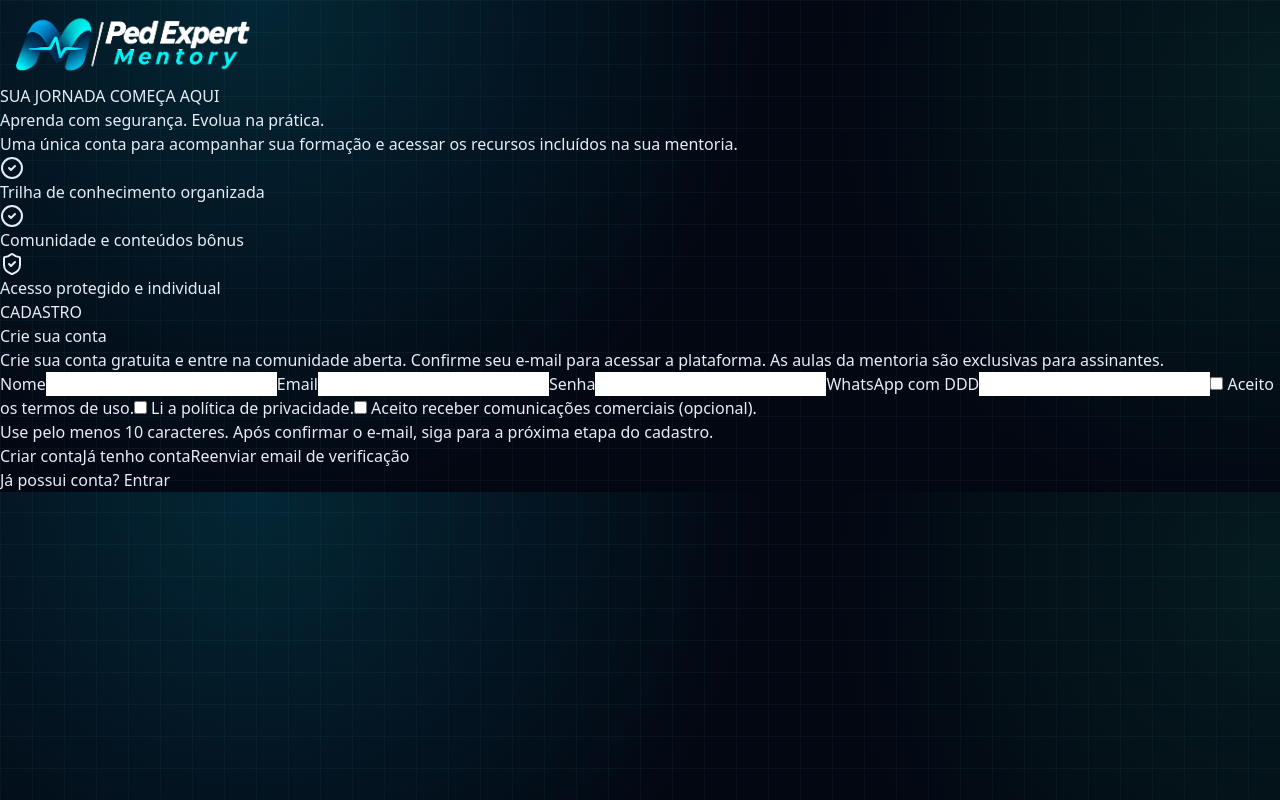
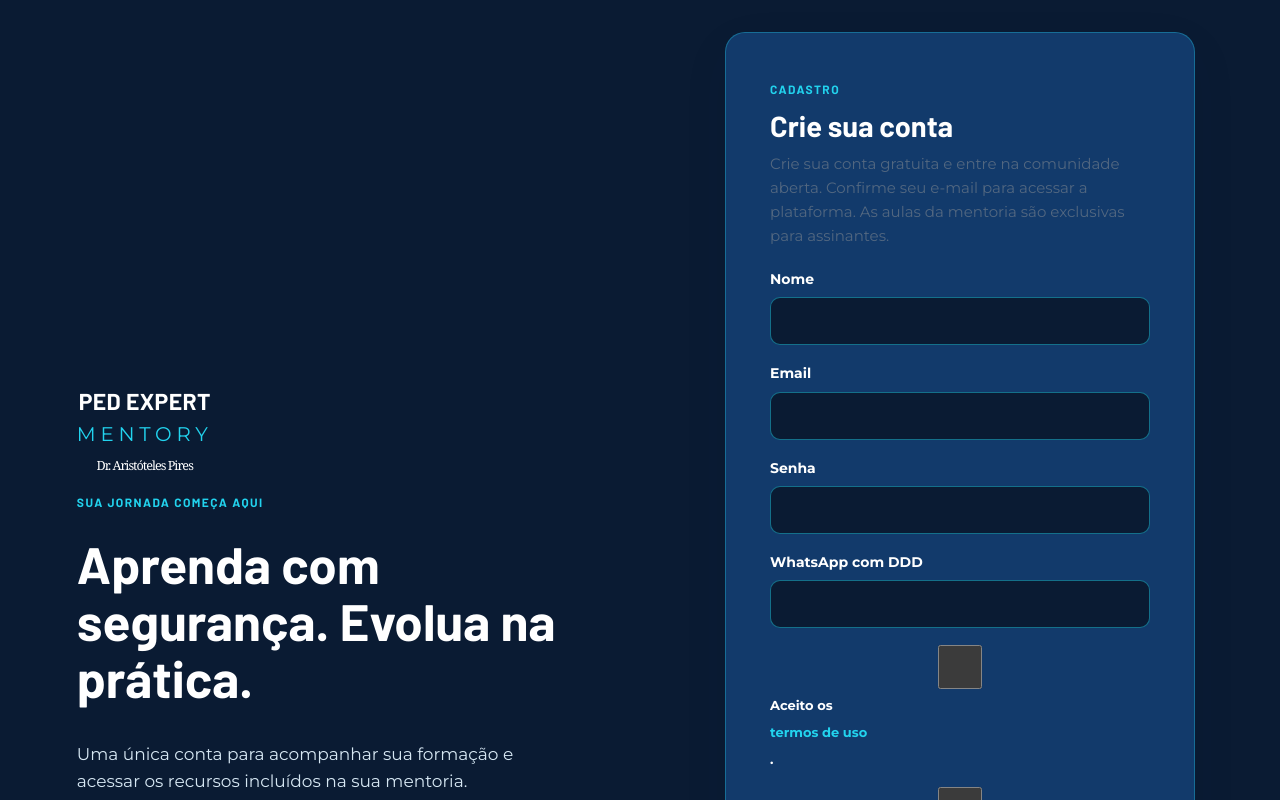
Before and after one commit to g4trader/iatron_calculator, a Next.js app in the folder frontend/: page /cadastro in a window 1280 px wide. Shown: the top 800 px of the page. Built offline with nearby package versions, Linux system fonts and the light colour scheme; no server answers; the database is empty.

Commit message:
feat(mentory): apply scoped official V1 palette, typography and wordmark

```diff
--- /dev/null
+++ b/frontend/app/cadastro/layout.tsx
@@ -0,0 +1,5 @@
+import '../mentory/mentory.css';
+import '../mentory/handoff.css';
+import '../mentory/ped-brand.css';
+import { pedFonts } from '../mentory/ped-fonts';
+export default function Layout({children}:{children:React.ReactNode}){return <div className={`mentory ${pedFonts}`}>{children}</div>}
--- a/frontend/app/mentory/layout.tsx
+++ b/frontend/app/mentory/layout.tsx
@@ -3,6 +3,8 @@ import './mentory-ux-v2.css';
 import './design-final.css';
 import './handoff.css';
 import './community.css';
+import './ped-brand.css';
+import { pedFonts } from './ped-fonts';
 import type { Metadata } from 'next';
-export const metadata: Metadata = { title: 'Ped Expert Mentory', description: 'Sua jornada de educação médica.', robots: { index: false, follow: false }, icons: { icon: '/images/mentory-favicon.png', shortcut: '/images/mentory-favicon.png', apple: '/images/mentory-favicon.png' } };
-export default function Layout({ children }: { children: React.ReactNode }) { return <div className="mentory">{children}</div>; }
+export const metadata: Metadata = { title: 'Ped Expert Mentory', description: 'Sua jornada de educação médica.', robots: { index: false, follow: false }, icons: { icon: '/images/ped-wordmark-icon.svg', shortcut: '/images/ped-wordmark-icon.svg', apple: '/images/ped-wordmark-icon.svg' } };
+export default function Layout({ children }: { children: React.ReactNode }) { return <div className={`mentory ${pedFonts}`}>{children}</div>; }
--- a/frontend/app/mentory/login/page.tsx
+++ b/frontend/app/mentory/login/page.tsx
@@ -1,5 +1,6 @@
+import { PedBrand } from "@/components/mentory/PedBrand";
 import Link from 'next/link';
 import { redirect } from 'next/navigation';
 import { getCurrentUser } from '@/lib/authz';
 import { PasswordLoginForm } from '@/components/auth/PasswordLoginForm';
-export default async function Login(){ if(await getCurrentUser()) redirect('/mentory/aprender'); return <main className="auth-bg"><div className="auth-card"><Link className="brand" href="/mentory"><img src="/images/mentory-logo-oficial.png?v=20261120-light-2" alt="Ped Expert Mentory" style={{width:260,maxWidth:"100%",height:"auto"}}/></Link><h1>Bem-vindo à sua jornada.</h1><p>Entre com sua conta para continuar aprendendo.</p><PasswordLoginForm callbackUrl="/mentory/aprender"/><p className="login-note">O acesso à Ped Expert Mentory depende de uma matrícula própria. Sua conta clínica permanece a mesma.</p><Link className="text-link" href="/mentory">Voltar ao programa</Link></div></main>}
+export default async function Login(){ if(await getCurrentUser()) redirect('/mentory/aprender'); return <main className="auth-bg"><div className="auth-card"><Link className="brand" href="/mentory"><PedBrand variant="signature"/></Link><h1>Bem-vindo à sua jornada.</h1><p>Entre com sua conta para continuar aprendendo.</p><PasswordLoginForm callbackUrl="/mentory/aprender"/><p className="login-note">O acesso à Ped Expert Mentory depende de uma matrícula própria. Sua conta clínica permanece a mesma.</p><Link className="text-link" href="/mentory">Voltar ao programa</Link></div></main>}
--- /dev/null
+++ b/frontend/app/mentory/ped-brand.css
@@ -0,0 +1,41 @@
+/* Official V1 semantic tokens, scoped to Mentory and its public landing. */
+.mentory,.mentory-landing{--ped-bg:#0A1B33;--ped-layer:#123A6B;--ped-text:#FFFFFF;--ped-muted:#9FB3C8;--ped-identity:#22D3EE;--ped-action:#C4F82A;--ped-attention:#F2452D;--ped-heading:var(--font-ped-barlow,Barlow),sans-serif;--ped-body:var(--font-ped-montserrat,Montserrat),sans-serif;background:var(--ped-bg);color:var(--ped-text);font-family:var(--ped-body);color-scheme:dark}
+.mentory :is(h1,h2,h3,h4,.eyebrow,.mentory-auth-eyebrow),.mentory-landing :is(h1,h2,h3,h4,.mentory-eyebrow,.mentory-section-eyebrow){font-family:var(--ped-heading);font-weight:700}
+.ped-brand{display:inline-flex;flex-direction:column;align-items:stretch;width:max-content;max-width:100%;line-height:1;white-space:nowrap;color:#FFFFFF;font-family:var(--ped-heading);font-size:clamp(19px,3vw,29px);text-align:left}
+.ped-brand strong{font-weight:700;letter-spacing:.015em;color:inherit}
+.ped-brand>span{font-family:var(--ped-body);font-weight:400;letter-spacing:.24em;color:#22D3EE;font-size:.86em;margin-top:.15em}
+.ped-brand small{font-family:Georgia,serif;font-weight:400;font-style:normal;font-size:.55em;text-align:right;margin-top:.4em;color:inherit}
+.ped-brand-full small,.ped-brand-print small,.ped-brand-mono small{border-top:1px solid #22D3EE;padding-top:.35em}
+.ped-brand-print{color:#0A1B33}.ped-brand-print>span{color:#0085A5}.ped-brand-mono>span{color:inherit}.ped-brand-mono small{border-color:currentColor}
+.mentory .mentor-final{--navy-950:var(--ped-bg);--navy-900:var(--ped-layer);--brand-700:var(--ped-identity);--brand-600:var(--ped-identity);--brand-50:var(--ped-layer);--ink:var(--ped-text);--muted:var(--ped-muted);--canvas:var(--ped-bg);--surface:var(--ped-layer);--border:#22D3EE55;--danger:var(--ped-attention);--success:var(--ped-text);--ux-muted:var(--ped-muted);--ux-line:var(--border);--blue:var(--ped-identity);background:var(--ped-bg);color:var(--ped-text)}
+.mentory{--blue:var(--ped-identity);--navy:var(--ped-bg);--line:#22D3EE55}
+.mentory :is(.auth-bg,.mentory-auth-page,.mentory-auth-intro,.sidebar,.nav-drawer){background:var(--ped-bg)!important;color:var(--ped-text)}
+.mentory :is(.auth-card,.mentory-auth-card,.panel,.module-card,.stat,.feature,.step,.topbar,.bottom-nav,.user-dropdown,.student-modal,.pricing-side){background:var(--ped-layer)!important;color:var(--ped-text);border-color:#22D3EE55}
+.mentory :is(h1,h2,h3,h4,label,.mentory-register-field,.accordion-head,.lesson-row,.lesson-nav){color:var(--ped-text)!important}
+.mentory :is(p,.muted,.tiny,.nav-label,.mentory-register-help,.context-label){color:var(--ped-muted)}
+.mentory :is(.eyebrow,.mentory-auth-eyebrow,.text-link,.mentory-register-link,.mentory-auth-back a,.module-link,.back-link,.section-row a,.nav-item svg,.material-icon,.lesson-icon){color:var(--ped-identity)!important}
+.mentory :is(.btn-primary,.mentory-register-submit,.auth-card button[type=submit],.mentory-auth-card button[type=submit]){background:var(--ped-action)!important;color:var(--ped-bg)!important;border-color:transparent!important;font-weight:700}
+.mentory :is(.btn-primary,.mentory-register-submit,.auth-card button[type=submit]):hover:not(:disabled){filter:brightness(.94)}
+.mentory :is(.btn-outline,.btn-secondary){background:transparent!important;color:var(--ped-identity)!important;border-color:var(--ped-identity)!important}
+.mentory :is(input:not([type=checkbox]):not([type=radio]),select,textarea){background:var(--ped-bg)!important;color:var(--ped-text)!important;border-color:#22D3EE77!important;font-family:var(--ped-body)}
+.mentory input::placeholder,.mentory textarea::placeholder{color:var(--ped-muted)}
+.mentory input:-webkit-autofill{-webkit-text-fill-color:var(--ped-text);box-shadow:0 0 0 1000px var(--ped-bg) inset}
+.mentory :is(.auth-card,.mentory-auth-card) form a{color:var(--ped-identity)!important}
+.mentory :is(.field-error,.mentory-register-error,[role=alert],.auth-card .text-red-200){color:var(--ped-text)!important;border-left:3px solid var(--ped-attention);padding-left:10px}
+.mentory .notice.warning{background:var(--ped-bg);border-color:var(--ped-attention);color:var(--ped-text)}
+.mentory :is(.notice,.mentory-register-success,.module-art,.module-number,.feature-icon,.material-icon,.avatar){background:var(--ped-bg)!important;color:var(--ped-identity)!important}
+.mentory .mentor-final :is(.nav-item.active,.nav-item:hover,.bonus-subnav a:hover,.account-nav a[aria-current=page]){background:var(--ped-layer);color:var(--ped-identity)}
+.mentory .mentor-final .lesson-tabbar button[aria-selected=true]{color:var(--ped-identity);border-color:var(--ped-identity)}
+.mentory .progress{background:var(--ped-bg)}.mentory .progress i{background:var(--ped-identity)}
+.mentory :is(a,button,input,select,textarea,summary):focus-visible,.mentory-landing :is(a,button):focus-visible{outline:2px solid var(--ped-identity)!important;outline-offset:3px}
+.mentory .auth-bg{padding:24px 16px}.mentory .auth-card{width:min(100%,470px);padding:clamp(24px,5vw,40px);border:1px solid #22D3EE55}.mentory .auth-card .brand{margin-bottom:28px}.mentory .auth-card label{margin:0}.mentory .auth-card form{gap:18px}
+.mentory-landing{--navy:var(--ped-bg);--deep:var(--ped-bg);--cyan:var(--ped-identity);--white:var(--ped-text)}
+.mentory-landing :is(.mentory-dark-shell,.mentory-nav,.mentory-about,.mentory-program,.mentory-footer){background:var(--ped-bg);color:var(--ped-text)}
+.mentory-landing :is(.mentory-benefits-bar,.mentory-bottom-cta,.mentory-program-cards article,.mentory-video-card){background:var(--ped-layer);border-color:#22D3EE55}
+.mentory-landing :is(h1,h2,h3,.mentory-about li){color:var(--ped-text)!important}
+.mentory-landing :is(p,.mentory-footer){color:var(--ped-muted)!important}
+.mentory-landing :is(.mentory-eyebrow,.mentory-section-eyebrow,.mentory-benefit-icon){color:var(--ped-identity)!important}
+.mentory-landing .mentory-cta{background:var(--ped-action)!important;color:var(--ped-bg)!important;box-shadow:none}
+.mentory-landing .mentory-cta-nav,.mentory-landing .mentory-outline{background:transparent!important;color:var(--ped-identity)!important;border:1px solid var(--ped-identity)}
+.mentory-landing .mentory-about li:before{background:var(--ped-layer);color:var(--ped-identity)}
+.mentory-landing .mentory-logo{min-width:0}.mentory-landing .mentory-logo .ped-brand{font-size:clamp(17px,2.4vw,26px)}
--- /dev/null
+++ b/frontend/app/mentory/ped-fonts.ts
@@ -0,0 +1,4 @@
+import { Barlow, Montserrat } from 'next/font/google';
+export const barlow=Barlow({subsets:['latin'],weight:['500','700'],variable:'--font-ped-barlow',display:'swap'});
+export const montserrat=Montserrat({subsets:['latin'],weight:['400','500','600','700'],variable:'--font-ped-montserrat',display:'swap'});
+export const pedFonts=barlow.variable+' '+montserrat.variable;
--- a/frontend/app/mentory/register/page.tsx
+++ b/frontend/app/mentory/register/page.tsx
@@ -1,3 +1,4 @@
+import { PedBrand } from "@/components/mentory/PedBrand";
 import Link from 'next/link';
 import { redirect } from 'next/navigation';
 import { getCurrentUser } from '@/lib/authz';
@@ -8,7 +9,7 @@ export default async function MentoryRegister(){
   if(await getCurrentUser())redirect('/minha-pediatron');
   return <main className="mentory-auth-page">
     <section className="mentory-auth-intro">
-      <Link href="/mentory" className="mentory-auth-brand"><img src="/images/mentory-logo-dark.svg" alt="Ped Expert Mentory" style={{width:270,maxWidth:"100%",height:"auto"}}/></Link>
+      <Link href="/mentory" className="mentory-auth-brand"><PedBrand variant="signature"/></Link>
       <span className="mentory-auth-eyebrow">SUA JORNADA COMEÇA AQUI</span>
       <h1>Aprenda com segurança. Evolua na prática.</h1>
       <p>Uma única conta para acompanhar sua formação e acessar os recursos incluídos na sua mentoria.</p>
--- a/frontend/app/ped-expert-mentory/page.tsx
+++ b/frontend/app/ped-expert-mentory/page.tsx
@@ -2,6 +2,9 @@ import Link from "next/link";
 import type { Metadata } from "next";
 import { MentoryIcon } from "@/components/mentory/MentoryIcon";
 import "./brand-landing.css";
+import "../mentory/ped-brand.css";
+import { pedFonts } from "../mentory/ped-fonts";
+import { PedBrand } from "@/components/mentory/PedBrand";
 
 const pageUrl = "https://pediatron.com.br/ped-expert-mentory";
 const pageTitle = "Ped Expert Mentory | Mentoria em Urgência Pediátrica";
@@ -14,7 +17,7 @@ export const metadata: Metadata = {
   robots: { index: true, follow: true },
   openGraph: { type: "website", locale: "pt_BR", siteName: "Ped Expert Mentory", url: pageUrl, title: pageTitle, description: pageDescription, images: [{ url: "/images/dr-aristoteles-pires.png", alt: "Dr. Aristóteles Pires" }] },
   twitter: { card: "summary_large_image", title: pageTitle, description: pageDescription, images: ["/images/dr-aristoteles-pires.png"] },
-  icons: { icon: "/images/mentory-favicon.png", shortcut: "/images/mentory-favicon.png", apple: "/images/mentory-favicon.png" },
+  icons: { icon: "/images/ped-wordmark-icon.svg", shortcut: "/images/ped-wordmark-icon.svg", apple: "/images/ped-wordmark-icon.svg" },
 };
 
 const structuredData = {
@@ -36,13 +39,13 @@ const benefits = [
 
 export default function PedExpertMentoryPage() {
   return (
-    <main className="mentory-landing">
+    <main className={`mentory-landing ${pedFonts}`}>
       <script type="application/ld+json" dangerouslySetInnerHTML={{ __html: JSON.stringify(structuredData).replace(/</g, "\\u003c") }} />
       <div className="mentory-dark-shell">
         <header className="mentory-nav">
           <div className="mentory-container mentory-nav-inner">
             <Link href="/ped-expert-mentory" className="mentory-logo" aria-label="Ped Expert Mentory, início">
-              <img src="/images/mentory-logo-dark.svg" alt="Ped Expert Mentory" />
+              <PedBrand variant="full"/>
             </Link>
             <nav aria-label="Navegação principal" className="mentory-nav-links">
               <a href="#inicio" className="active">Home</a>
--- /dev/null
+++ b/frontend/components/mentory/PedBrand.tsx
@@ -0,0 +1,3 @@
+export function PedBrand({variant='short'}:{variant?:'short'|'full'|'signature'|'print'|'mono'}) {
+ return <span className={'ped-brand ped-brand-'+variant} role="img" aria-label="Ped Expert Mentory"><strong>PED EXPERT</strong><span>MENTORY</span>{variant!=='short'&&<small>Dr. Aristóteles Pires</small>}</span>;
+}
```
Also changed, not shown: frontend/components/mentory/Shell.tsx (+3 -1 lines), frontend/public/images/ped-wordmark-icon.svg (added).
